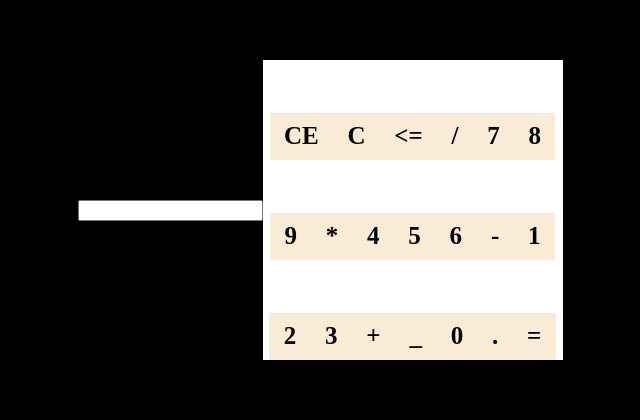
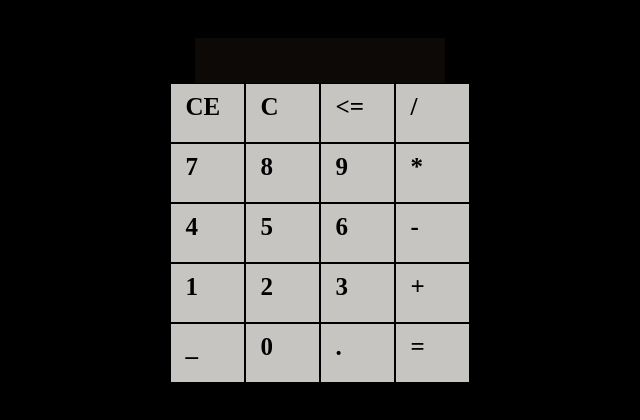
Before and after one commit to Bhardwaz/Calculator, a plain HTML site: page index.html in a window 1280 px wide. Shown: the part 198-618 px from the top of the page, without its empty margins (320-960 px from the left). Drawn offline with Linux system fonts and the light colour scheme.

Commit message:
css updated

```diff
--- a/index.css
+++ b/index.css
@@ -1,23 +1,34 @@
 body{
     background-color: black;
     display: flex;
+    flex-direction: column;
     align-items: center;
     justify-content: center;
     height: 100vh;
 }
 .cal-container{
-    display: flex;
-    justify-content: center;
-    align-items: flex-end;
-    flex-wrap: wrap;
+    display: grid;
+    grid-template: repeat(5, 1fr) / repeat(4, 1fr);
     width: 300px;
     height: 300px;
-    background-color: #fff;
 }
 .common{
-    background-color: #faebd7;
+    background-color: #c7c5c2;
     font-size: 25px;
     font-weight: bold;
     padding: .6rem .9rem;
     cursor: pointer;
+    border: .7px solid black;
 }
+.common:hover{
+    background-color: #726f6b;
+}
+input{
+    background-color: #0c0906;
+    color: white;
+    border: none;
+    width: 18.5%;
+    font-size: 25px;
+    padding: .5rem;
+    font-style: bold;
+}
```
